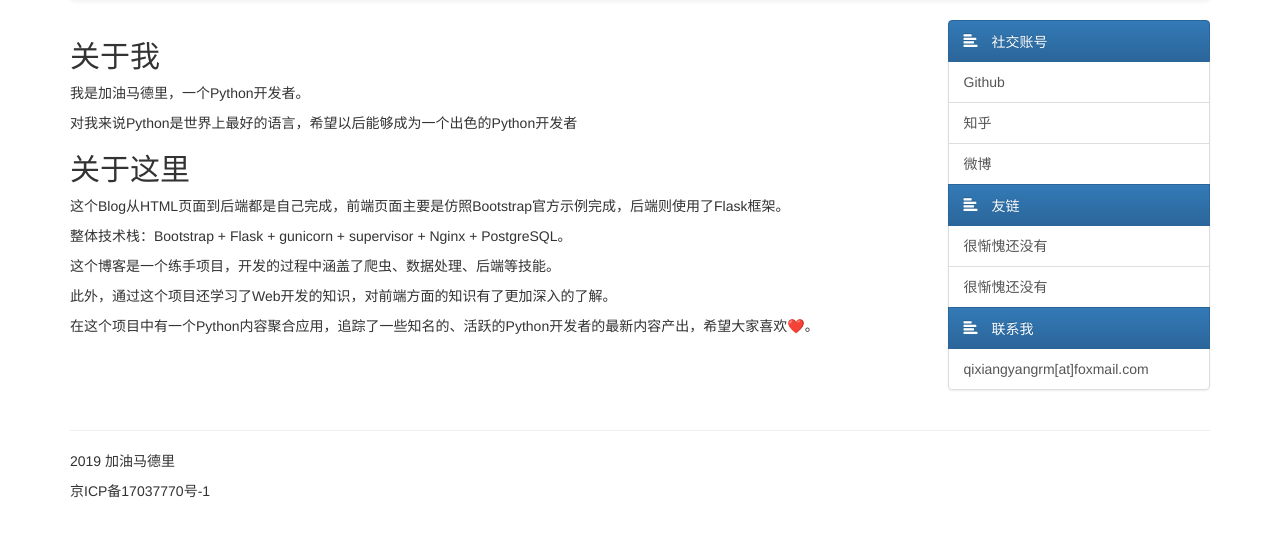
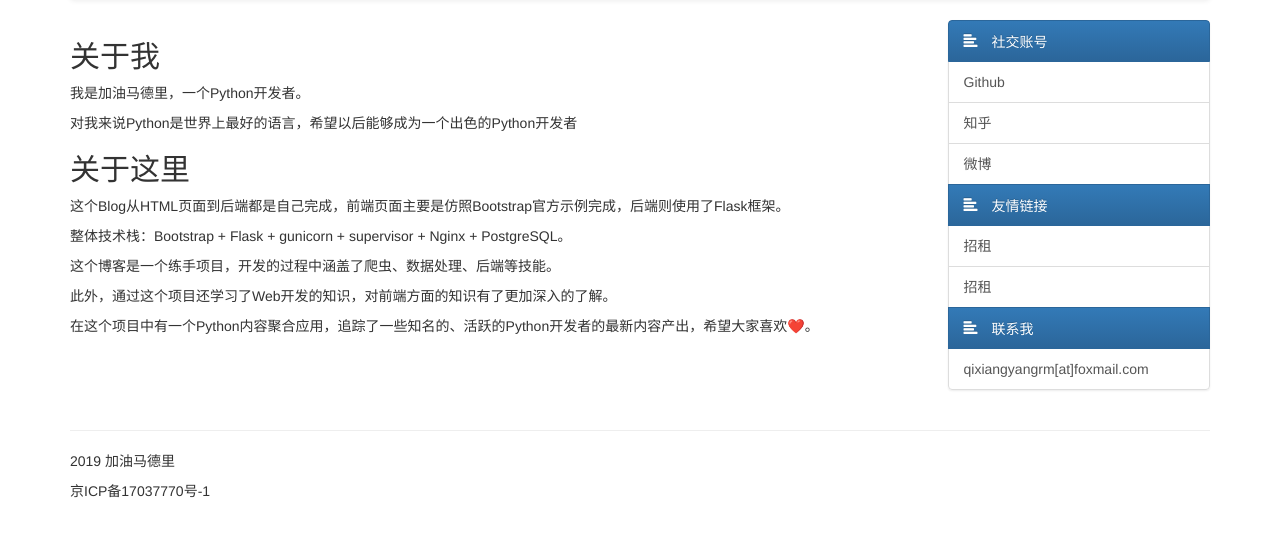
Before and after one commit to qixiangyang/My_Blog, a Flask app: page /about in a window 1280 px wide. Shown: the part 72-609 px from the top of the page. Run offline with Flask 2, Linux system fonts and the light colour scheme; some libraries are stand-ins or nearby versions.

Commit message:
Blog V2.1.5 14. 页面内容微调

```diff
--- a/app/templates/pyhub.html
+++ b/app/templates/pyhub.html
@@ -61,17 +61,13 @@
     <div class="col-xs-3 sidebar-offcanvas" id="sidebar">
 
         <form method="post" action="{{ url_for('blog.pyhub') }}">
-
             {{ form.hidden_tag() }}
-
             <div class="form-group">
                 {{ form.blog_source.label }}
                     {{ form.blog_source(rows=3, class_='form-control', placeholder="请提交博客地址，例：qixiangyang.cn") }}
                 <br>
                 <input class="btn btn-primary right" type="submit" value="提交">
-
             </div>
-
         </form>
 
         <div class="list-group">
--- a/app/templates/sidebar.html
+++ b/app/templates/sidebar.html
@@ -10,11 +10,11 @@
         <a href="https://weibo.com/santiagobernabeuqxy" class="list-group-item">微博</a>
 
         <a class="list-group-item active">
-            <span class="glyphicon glyphicon-align-left" aria-hidden="true"> 友链</span>
+            <span class="glyphicon glyphicon-align-left" aria-hidden="true"> 友情链接</span>
         </a>
 
-        <a href="#" class="list-group-item">很惭愧还没有</a>
-        <a href="#" class="list-group-item">很惭愧还没有</a>
+        <a href="#" class="list-group-item">招租</a>
+        <a href="#" class="list-group-item">招租</a>
 
         <a class="list-group-item active">
             <span class="glyphicon glyphicon-align-left" aria-hidden="true"> 联系我</span>
```
